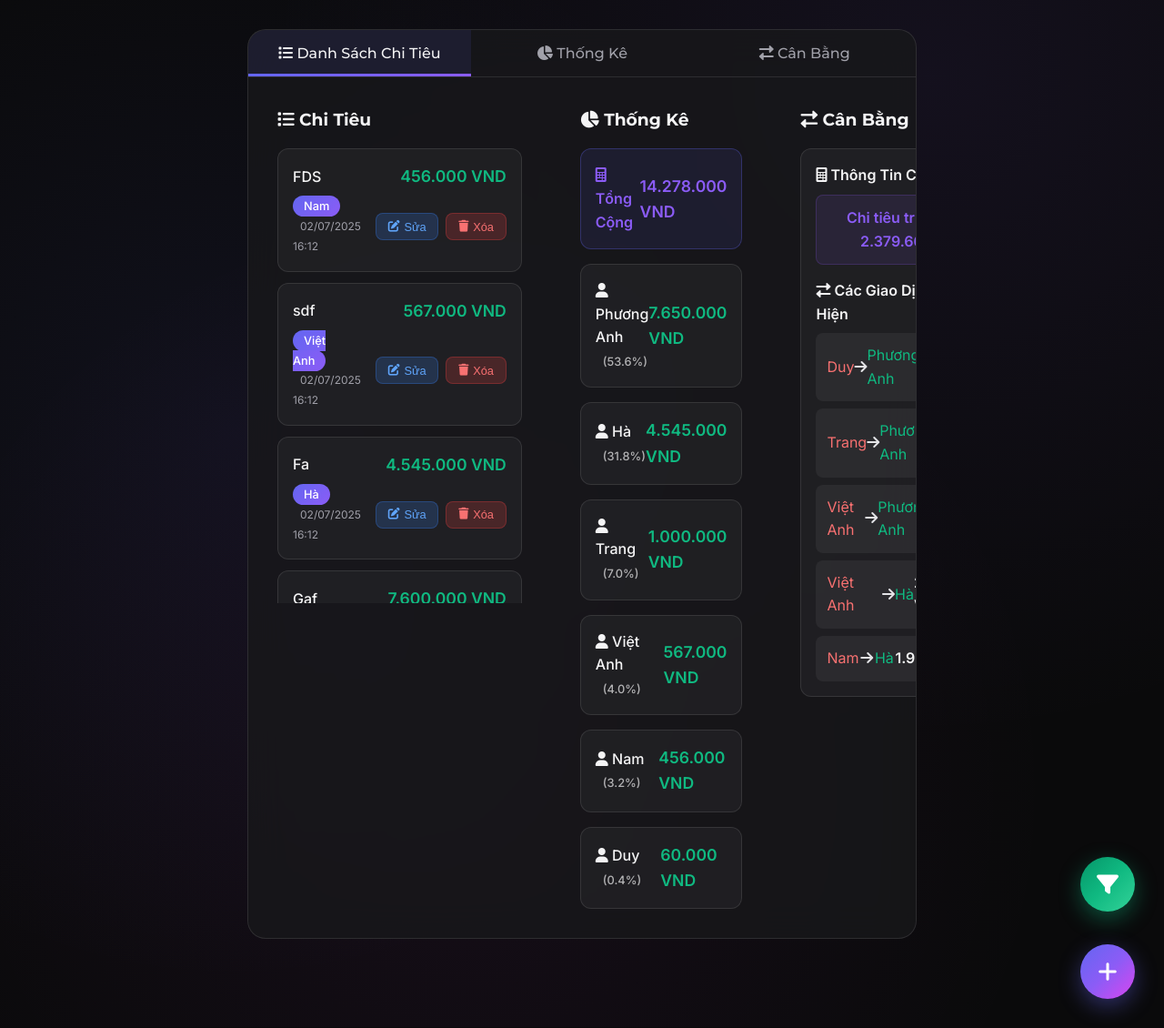
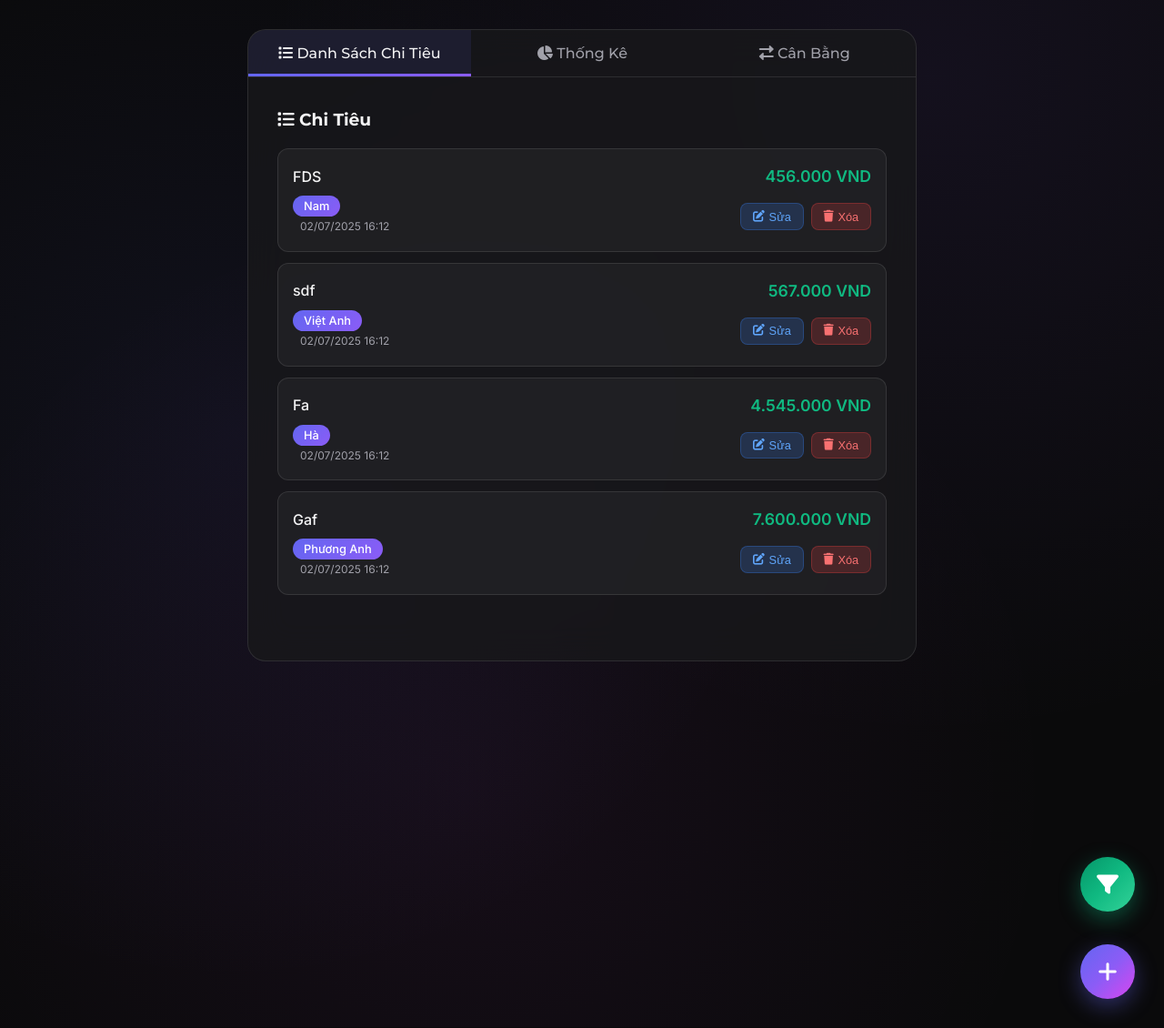
Before and after one commit to Duy247/travel.physx-cnh, a PHP site: page /public/Spending.php in a window 1280 px wide. Shown: the part 175-1305 px from the top of the page at 91% size. Run offline with PHP 8.4, Linux system fonts and the light colour scheme.

Commit message:
spending: fix UI

```diff
--- a/public/Spending.php
+++ b/public/Spending.php
@@ -334,7 +334,7 @@ $cache_bust = time();
         }
 
         .swipe-tab-panel {
-            flex: 0 0 25%; /* Changed from 100% to 25% for 4 tabs */
+            flex: 0 0 100%; /* Changed from 100% to 33.333% for 3 tabs */
             scroll-snap-align: start;
             padding: 2rem;
             min-height: 400px;
@@ -950,12 +950,6 @@ $cache_bust = time();
                     </h3>
                     <div id="mobile-balance-summary" class="balance-grid"></div>
                 </div>
-                <div class="swipe-tab-panel">
-                    <h3 style="color: #f4f4f5; margin-bottom: 1rem; font-family: 'Montserrat', sans-serif;">
-                        <i class="fas fa-money-bill-transfer"></i> Giao Dịch
-                    </h3>
-                    <div id="mobile-transactions-summary" class="balance-grid"></div>
-                </div>
             </div>
         </div>
 
```
